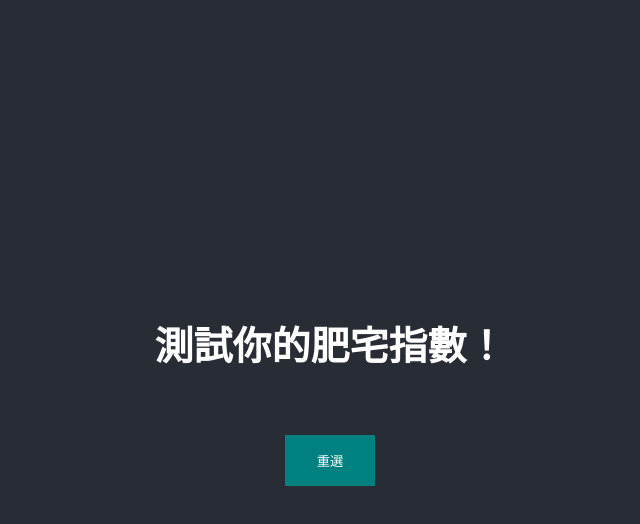
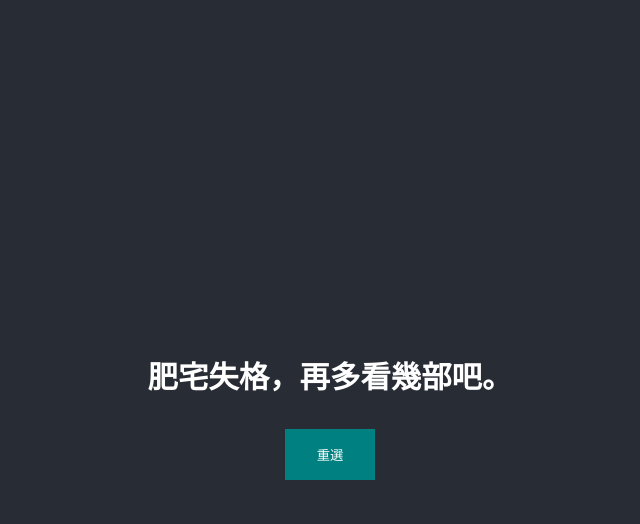
Before and after one commit to LunaGoodnight/animeList, a React (Create React App) app: page / in a window 1280 px wide. Both pictures are taken after a click on the button "看結果". Shown: the top 524 px of the page, without its empty margins (310-950 px from the left). Built offline with nearby package versions, Linux system fonts and the light colour scheme.

Commit message:
[Add] point logic

```diff
--- a/src/App.js
+++ b/src/App.js
@@ -17,7 +17,6 @@ function App() {
   return (
     <div className="App">
       <header className="App-header">
-        <h2>測試你的肥宅指數！</h2>
         {step === "choose" ? (
           <ChoosePanel animeList={animeList} setAnimeList={setAnimeList} />
         ) : (
--- a/src/ChoosePanel.js
+++ b/src/ChoosePanel.js
@@ -3,17 +3,18 @@ import styled from "styled-components";
 import {
   AnimeItem,
   AnimeListWrapper,
+  AnimeTitle,
   ImageBox,
   PageBody,
 } from "./config/styleConfig";
 
 export const ChoosePanel = ({ animeList, setAnimeList }) => {
   const hasSelected = (title) => {
-    console.log({ test: "wowo" });
     return animeList.find((item) => item.title === title);
   };
   return (
     <div>
+      <h2>測試你的肥宅指數！</h2>
       <p>選擇你看過的動畫</p>
       <PageBody>
         <AnimeListWrapper>
@@ -31,7 +32,7 @@ export const ChoosePanel = ({ animeList, setAnimeList }) => {
                     : setAnimeList((prev) => prev.concat(x))
                 }
               >
-                <h4>{title}</h4>
+                <AnimeTitle>{title}</AnimeTitle>
                 <ImageBox>
                   <img src={images} alt={title} />
                 </ImageBox>
--- a/src/ResultPanel.js
+++ b/src/ResultPanel.js
@@ -1,19 +1,31 @@
 import {
   AnimeItem,
   AnimeListWrapper,
+  AnimeTitle,
   ImageBox,
   PageBody,
 } from "./config/styleConfig";
+import { animeCollections } from "./config/animeCollections";
 
 export const ResultPanel = ({ animeList }) => {
+  const fatGuyPoint = () => {
+    console.log({
+      point: (animeList.length / animeCollections.length) * 100,
+    });
+    if ((animeList.length / animeCollections.length) * 100 > 80) {
+      return "你是一個超級肥宅！！";
+    }
+    return "肥宅失格，再多看幾部吧。";
+  };
   return (
     <PageBody>
+      <h3>{fatGuyPoint()}</h3>
       <AnimeListWrapper>
         {animeList.map((x, i) => {
           const { title, images } = x;
           return (
             <AnimeItem key={i}>
-              <h4>{title}</h4>
+              <AnimeTitle>{title}</AnimeTitle>
               <ImageBox>
                 <img src={images} alt={title} />
               </ImageBox>
--- a/src/config/animeCollections.js
+++ b/src/config/animeCollections.js
@@ -10,4 +10,5 @@ export const animeCollections = [
   { title: "鋼之鍊金術師", images: FullMetal },
   { title: "刀劍神域", images: SAO },
   { title: "寒蟬鳴泣之時", images: Hira },
+  { title: "寒蟬鳴泣之時", images: "" },
 ];
--- a/src/config/styleConfig.js
+++ b/src/config/styleConfig.js
@@ -23,9 +23,19 @@ export const AnimeItem = styled.li`
 export const ImageBox = styled.div`
   width: 100%;
   height: 100%;
+
+  img {
+    height: 100%;
+  }
 `;
 
 export const PageBody = styled.div`
   width: 100%;
   padding: 2rem;
 `;
+
+export const AnimeTitle = styled.h4`
+  height: 4.3rem;
+  font-size: 1.5rem;
+  padding: 0.6rem;
+`;
```
